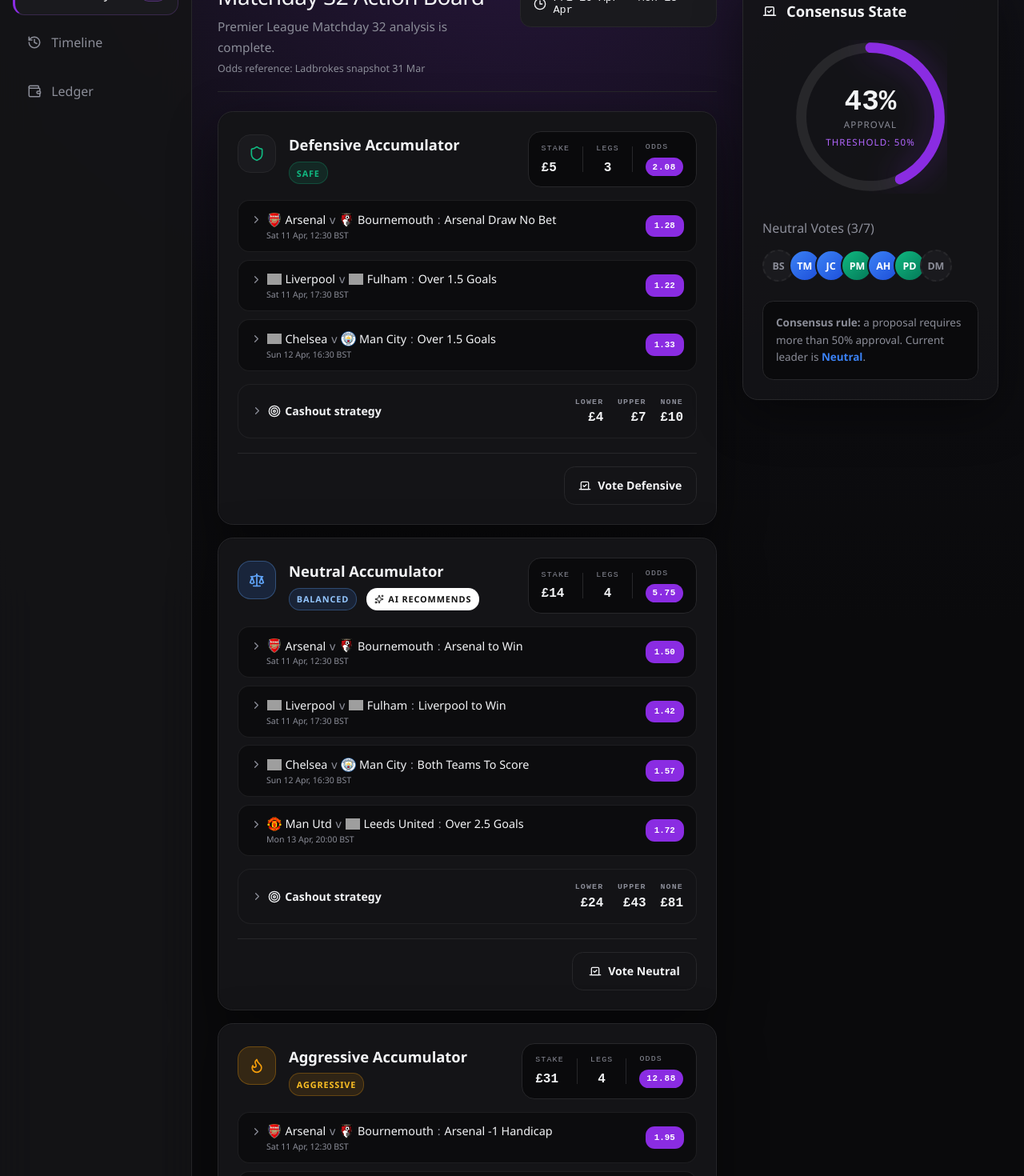
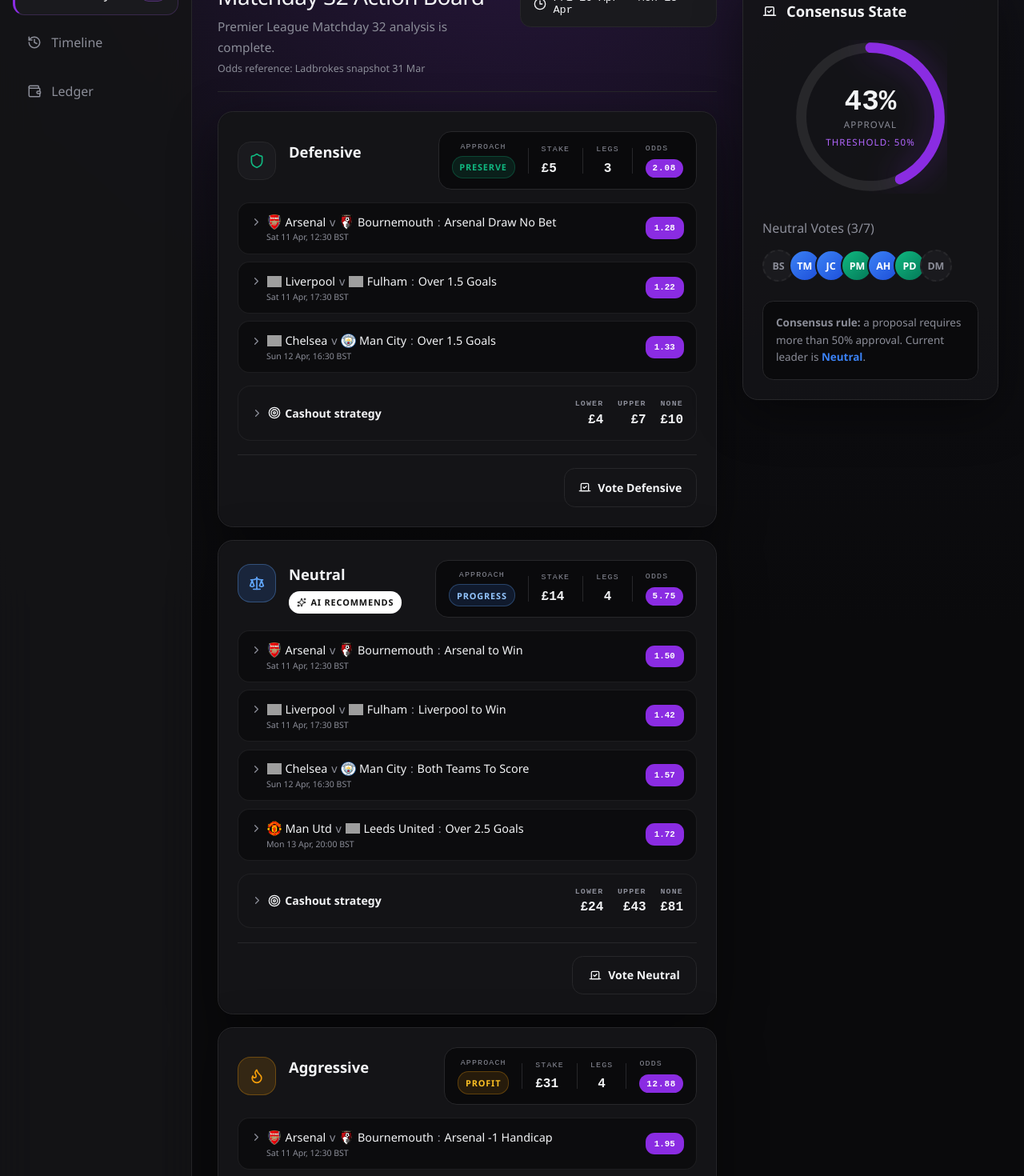
Before and after one commit to brianscott1980-cyber/acca-planner, a Next.js app: page /dashboard in a window 1280 px wide. Shown: the part 140-1610 px from the top of the page at 80% size. Built offline with nearby package versions, Linux system fonts and the light colour scheme; grey boxes are pictures that could not be loaded.

Commit message:
mobile voting

```diff
--- a/app/globals.css
+++ b/app/globals.css
@@ -608,6 +608,12 @@
   display: none;
 }
 
+.hub-risk-indicator,
+.hub-approach-metric,
+.hub-approach-divider {
+  display: none;
+}
+
 .hub-proposal-metrics {
   display: flex;
   align-items: center;
@@ -616,6 +622,22 @@
   border-radius: 1rem;
   background: var(--hub-bg);
   padding: 0.8rem 1rem;
+}
+
+@media (min-width: 641px) {
+  .hub-risk-indicator {
+    display: none;
+  }
+
+  .hub-approach-metric {
+    display: block;
+    min-width: 0;
+    text-align: center;
+  }
+
+  .hub-approach-divider {
+    display: block;
+  }
 }
 
 .hub-metric-label,
@@ -1635,10 +1657,6 @@
     display: none;
   }
 
-  .hub-risk-indicator {
-    display: none;
-  }
-
   .hub-proposal-title-wrap {
     position: relative;
     align-items: flex-start;
--- a/app/ui/hub/GameweekBoard.tsx
+++ b/app/ui/hub/GameweekBoard.tsx
@@ -131,6 +131,12 @@
       : card.riskLevel === "balanced"
         ? "Vote Neutral"
         : "Vote Aggressive";
+  const approachLabel =
+    card.riskLevel === "safe"
+      ? "Preserve"
+      : card.riskLevel === "balanced"
+        ? "Progress"
+        : "Profit";
   const displayTitle = compactTitle
     ? getCompactProposalTitle(card.riskLevel)
     : card.title;
@@ -201,6 +207,13 @@
         </div>
 
         <div className="hub-proposal-metrics">
+          <div className="hub-approach-metric">
+            <span className="hub-metric-label">Approach</span>
+            <span className={`hub-tag hub-tag-${card.riskLevel}`}>
+              {approachLabel}
+            </span>
+          </div>
+          <div className="hub-metric-divider hub-approach-divider" />
           <div>
             <span className="hub-metric-label">Stake</span>
             <span className="hub-metric-value">
--- a/data/gameWeeks.ts
+++ b/data/gameWeeks.ts
@@ -37,7 +37,7 @@
       {
         id: "defensive",
         riskLevel: "safe",
-        title: "Defensive Accumulator",
+        title: "Defensive",
         legs: 3,
         betLines: [
           {
@@ -67,7 +67,7 @@
       {
         id: "neutral",
         riskLevel: "balanced",
-        title: "Neutral Accumulator",
+        title: "Neutral",
         legs: 4,
         betLines: [
           {
@@ -105,7 +105,7 @@
       {
         id: "aggressive",
         riskLevel: "aggressive",
-        title: "Aggressive Accumulator",
+        title: "Aggressive",
         legs: 4,
         betLines: [
           {
@@ -160,7 +160,7 @@
       {
         id: "defensive",
         riskLevel: "safe",
-        title: "Defensive Accumulator",
+        title: "Defensive",
         legs: 3,
         betLines: [
           { label: "Brentford v Burnley: Brentford or Draw", odds: "1.40" },
@@ -172,7 +172,7 @@
       {
         id: "neutral",
         riskLevel: "balanced",
-        title: "Neutral Accumulator",
+        title: "Neutral",
         legs: 4,
         betLines: [
           { label: "Brentford v Burnley: Brentford to Win", odds: "1.50" },
@@ -186,7 +186,7 @@
       {
         id: "aggressive",
         riskLevel: "aggressive",
-        title: "Aggressive Accumulator",
+        title: "Aggressive",
         legs: 4,
         betLines: [
           { label: "Brentford v Burnley: Brentford -1 Handicap", odds: "2.00" },
```
